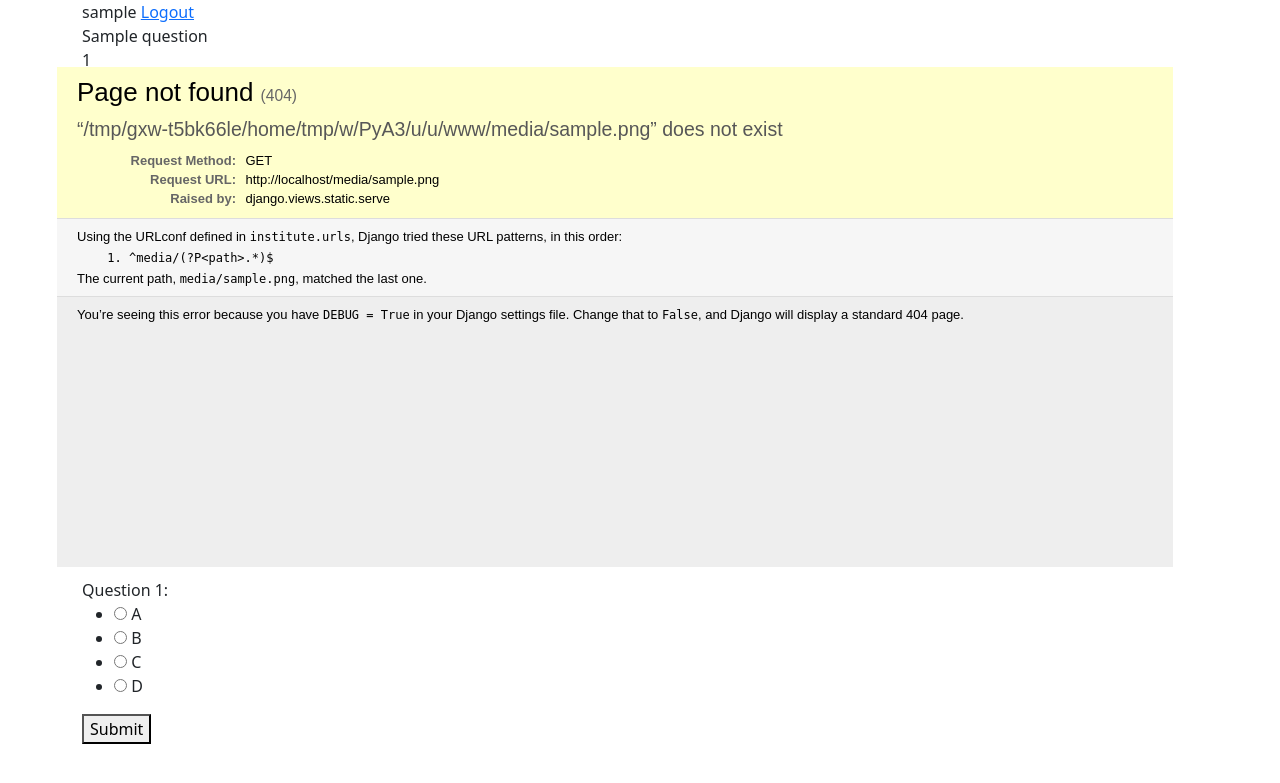
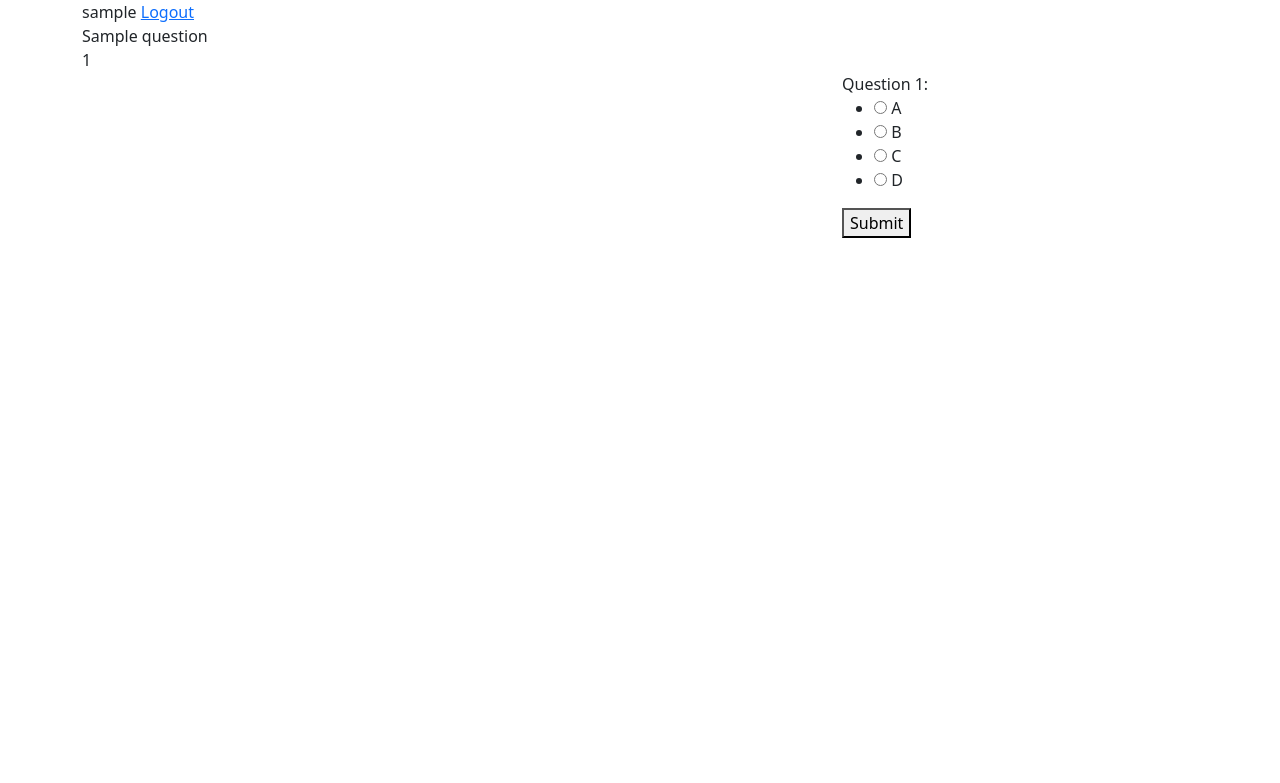
Before and after one commit to ankit11hab/myBolooTeach, a Django app: page /answers/1 in a window 1280 px wide. Shown: the top 783 px of the page. Run offline with Django 3.2, Linux system fonts and the light colour scheme; a user stored in the database is signed in; tables that the repository leaves empty hold one stand-in row (values such as "Sample post"); some libraries are stand-ins or nearby versions.

Commit message:
minor fixes

```diff
--- a/base/templates/base/answer_form.html
+++ b/base/templates/base/answer_form.html
@@ -1,16 +1,31 @@
 {% extends 'base/base.html' %}
+
+<style>
+    iframe {
+        overflow: hidden;
+    }
+</style>
+
 {% block content %}
 {{ user.username }}
 <a href="{% url 'logout' %}">Logout</a>
 <div>{{ question.title }}</div>
 <div>{{ question.classs }}</div>
-<iframe frameborder="0" src="../media/{{ question.paper_file }}#scrollbar=0&toolbar=0&navpanes=0&view=FitH" width="100%"
-    height="500px" style="transform: translate(-25px,-5px);"></iframe>
+<div class="row">
+    <div class="col-8" style = "overflow-x: hidden;">
+        <embed scrolling="no" frameborder="0"
+            src="../media/{{ question.paper_file }}#scrollbar=0&toolbar=0&navpanes=0&view=FitH" width="110%"
+            height="500px" style="transform: translate(-25px,-5px)"></embed>
+    </div>
+    <div class="col-4">
+        <form method="POST">
+            {% csrf_token %}
+            {{form}}
+            <button type="submit">Submit</button>
+        </form>
+    </div>
+</div>
 
-<form method = "POST">
-    {% csrf_token %}
-    {{form}}
-    <button type = "submit">Submit</button>
-</form>
+
 
 {% endblock %}
```
Also changed, not shown: 1 other file.
